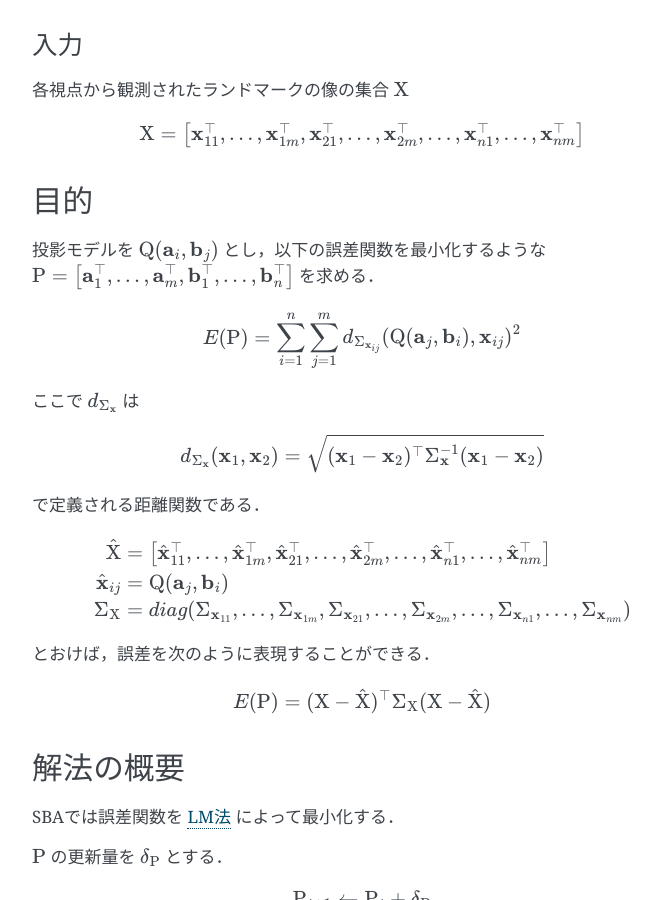
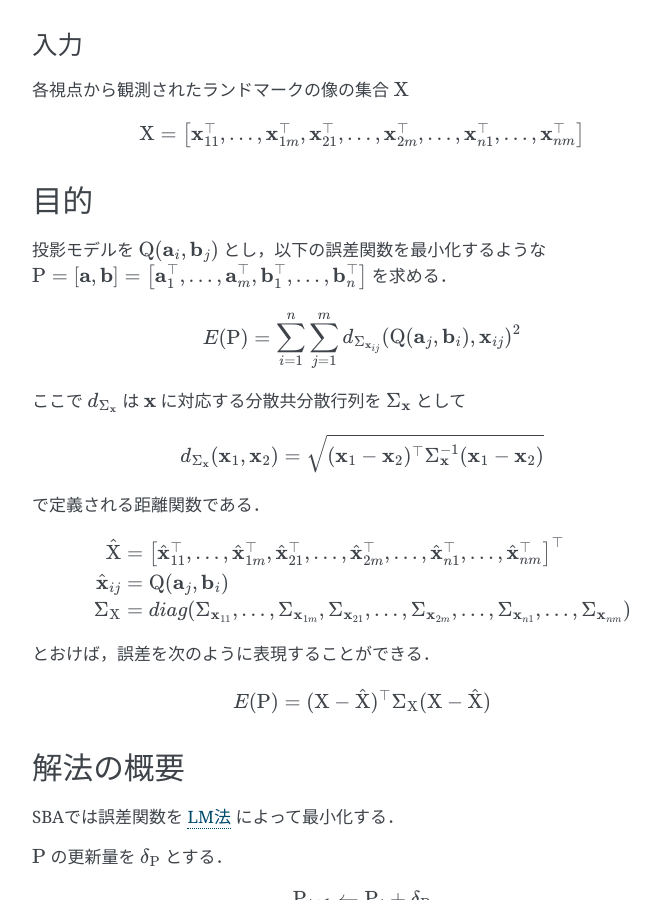
Before and after one commit to IshitaTakeshi/SparseBundleAdjustment, a Sphinx documentation site: the page built from docs/source/sparse-bundle-adjustment.rst, in a window 1280 px wide and 900 px high, scrolled down 850 px. Shown: the whole window, without its empty margins (388-1048 px from the left). Built offline with Sphinx 7.4.7, drawn with Linux system fonts in a browser that asks for light colours.

Commit message:
Change notations

```diff
--- a/docs/source/sparse-bundle-adjustment.rst
+++ b/docs/source/sparse-bundle-adjustment.rst
@@ -58,19 +58,19 @@ Tomasi-Kanade法と比較すると，次のような特徴がある．
 目的
 ----
 
-投影モデルを :math:`\mathrm{Q}(\mathbf{a}_{i},\mathbf{b}_{j})` とし，以下の誤差関数を最小化するような :math:`\mathrm{P} = \left[ \mathbf{a}^{\top}_{1}, \dots, \mathbf{a}^{\top}_{m}, \mathbf{b}^{\top}_{1}, \dots, \mathbf{b}^{\top}_{n} \right]` を求める．
+投影モデルを :math:`\mathrm{Q}(\mathbf{a}_{i},\mathbf{b}_{j})` とし，以下の誤差関数を最小化するような :math:`\mathrm{P} = \left[\mathbf{a}, \mathbf{b}\right] = \left[ \mathbf{a}^{\top}_{1}, \dots, \mathbf{a}^{\top}_{m}, \mathbf{b}^{\top}_{1}, \dots, \mathbf{b}^{\top}_{n} \right]` を求める．
 
 .. math::
     E(\mathrm{P}) = \begin{align}
-    \sum_{i=1}^{n} \sum_{j=1}^{m} d_{\Sigma_{\mathbf{x}_{ij}}}(\mathrm{Q}(\mathbf{a}_{j}, \mathbf{b}_{i}), \mathbf{x}_{ij})^{2}
+    \sum_{i=1}^{n} \sum_{j=1}^{m} d_{\mathrm{\Sigma}_{\mathbf{x}_{ij}}}(\mathrm{Q}(\mathbf{a}_{j}, \mathbf{b}_{i}), \mathbf{x}_{ij})^{2}
     \end{align}
 
 
-ここで :math:`d_{\Sigma_{\mathbf{x}}}` は
+ここで :math:`d_{\mathrm{\Sigma}_{\mathbf{x}}}` は :math:`\mathbf{x}` に対応する分散共分散行列を :math:`\mathrm{\Sigma}_{\mathbf{x}}` として
 
 .. math::
-    d_{\Sigma_{\mathbf{x}}}(\mathbf{x}_{1}, \mathbf{x}_{2}) =
-    \sqrt{(\mathbf{x}_{1} - \mathbf{x}_{2})^{\top} \Sigma^{-1}_{\mathbf{x}} (\mathbf{x}_{1} - \mathbf{x}_{2})}
+    d_{\mathrm{\Sigma}_{\mathbf{x}}}(\mathbf{x}_{1}, \mathbf{x}_{2}) =
+    \sqrt{(\mathbf{x}_{1} - \mathbf{x}_{2})^{\top} \mathrm{\Sigma}^{-1}_{\mathbf{x}} (\mathbf{x}_{1} - \mathbf{x}_{2})}
 
 で定義される距離関数である．
 
@@ -87,18 +87,28 @@ Tomasi-Kanade法と比較すると，次のような特徴がある．
         \hat{\mathbf{x}}^{\top}_{n1},
         \dots,
         \hat{\mathbf{x}}^{\top}_{nm}
-    \end{bmatrix} \\
-    \hat{\mathbf{x}}_{ij} &= \mathrm{Q}(\mathbf{a}_{j}, \mathbf{b}_{i}) \\
-    \Sigma_{\mathrm{X}} &= diag(\Sigma_{\mathbf{x}_{11}}, \dots, \Sigma_{\mathbf{x}_{1m}},
-                                \Sigma_{\mathbf{x}_{21}}, \dots, \Sigma_{\mathbf{x}_{2m}},
-                                \dots,
-                                \Sigma_{\mathbf{x}_{n1}}, \dots, \Sigma_{\mathbf{x}_{nm}})
+    \end{bmatrix}^{\top} \\
+    \hat{\mathbf{x}}_{ij}
+    &= \mathrm{Q}(\mathbf{a}_{j}, \mathbf{b}_{i}) \\
+    \mathrm{\Sigma}_{\mathrm{X}}
+    &= diag(
+        \mathrm{\Sigma}_{\mathbf{x}_{11}},
+        \dots,
+        \mathrm{\Sigma}_{\mathbf{x}_{1m}},
+        \mathrm{\Sigma}_{\mathbf{x}_{21}},
+        \dots,
+        \mathrm{\Sigma}_{\mathbf{x}_{2m}},
+        \dots,
+        \mathrm{\Sigma}_{\mathbf{x}_{n1}},
+        \dots,
+        \mathrm{\Sigma}_{\mathbf{x}_{nm}}
+    )
     \end{align}
 
 とおけば，誤差を次のように表現することができる．
 
 .. math::
-    E(\mathrm{P}) = (\mathrm{X}-\hat{\mathrm{X}})^{\top} \Sigma_{\mathrm{X}} (\mathrm{X}-\hat{\mathrm{X}})
+    E(\mathrm{P}) = (\mathrm{X}-\hat{\mathrm{X}})^{\top} \mathrm{\Sigma}_{\mathrm{X}} (\mathrm{X}-\hat{\mathrm{X}})
 
 
 解法の概要
```
